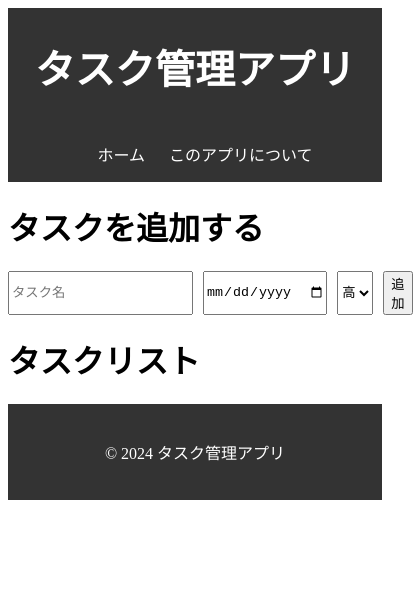
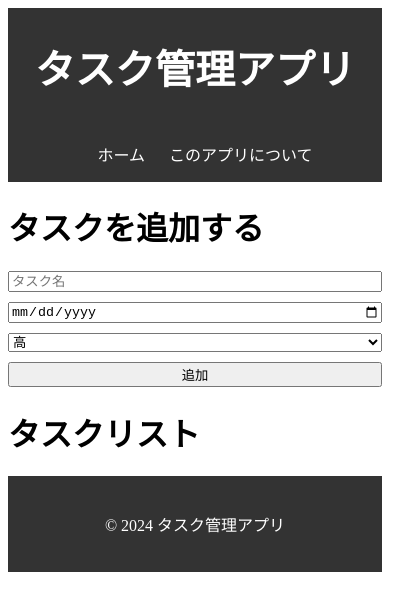
Before and after one commit to nakatomoyanyan/frontend_practice, a website: page index.html in a window 390 px wide. Shown: the whole page, 413 px wide, since content can reach past the window. Drawn offline with Linux system fonts and the light colour scheme.

Commit message:
幅 600px 以下の場合、タスク追加フォームとタスク一覧を縦並びにする
スマホ用の画面でタスク追加フォームとタスク一覧を縦並びにしました。
スマホ用画面で優先度のプルダウンの表示に不具合があります。

```diff
--- a/index.html
+++ b/index.html
@@ -2,8 +2,10 @@
 <html>
   <head>
     <meta charset="utf-8" />
+    <meta name="viewport" content="width=device-width, initial-scale=1.0" />
     <title>TaskManagement</title>
     <link rel="stylesheet" href="stylesheet.css" />
+    <link rel="stylesheet" href="responsive.css" />
   </head>
   <body>
     <header>
--- /dev/null
+++ b/responsive.css
@@ -0,0 +1,26 @@
+@media (max-width: 600px) {
+  form {
+    flex-direction: column;
+  }
+  .task_value {
+    margin-right: 0;
+    margin-bottom: 10px;
+  }
+  .task_date {
+    margin-right: 0;
+    margin-bottom: 10px;
+  }
+  .task_importance {
+    margin-right: 0;
+    margin-bottom: 10px;
+  }
+  .task_list {
+    flex-direction: column;
+  }
+  .newtask {
+    width: 100%;
+    margin-left: none;
+    margin: auto 0;
+    margin-bottom: 10px;
+  }
+}
--- a/stylesheet.css
+++ b/stylesheet.css
@@ -1,3 +1,7 @@
+* {
+  box-sizing: border-box;
+}
+
 header {
   background-color: #333;
   color: white;
@@ -34,7 +38,7 @@ form {
 }
 
 .task_importance {
-  margin-right: 10px;
+  margin-right: 20px;
 }
 
 .newtask {
```
